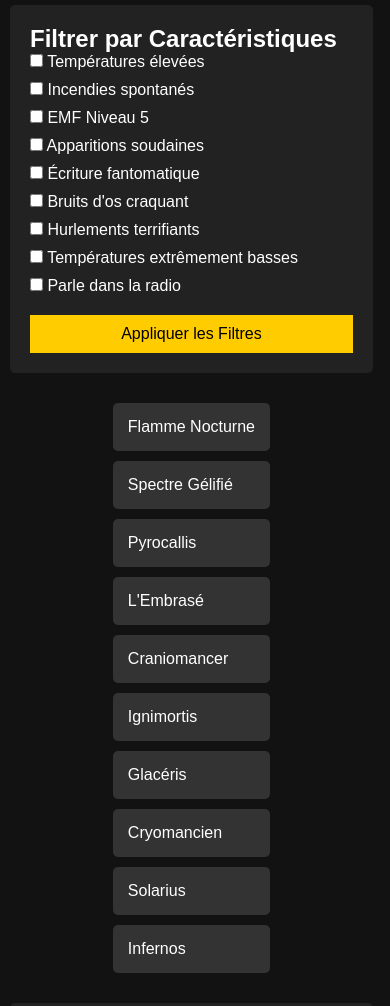
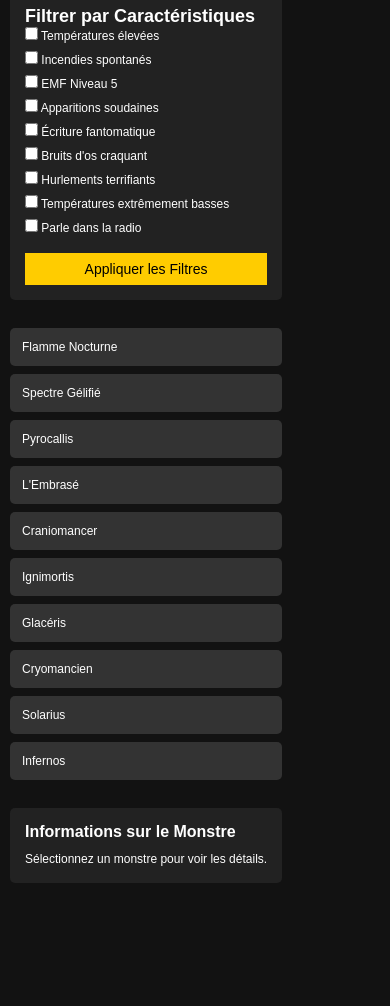
Before and after one commit to Scunl/site-event, a plain HTML site: page index.html in a window 390 px wide. Shown: the part 62-1068 px from the top of the page. After the commit the page ends 975 px from the top, so only its background shows below. Drawn offline with Linux system fonts and the light colour scheme.

Commit message:
Plus petit caractere

```diff
--- a/script.js
+++ b/script.js
@@ -47,7 +47,8 @@ const monstres = [
         caracteristiques: [
             "Bruits d'os craquant",
             "EMF Niveau 5",
-            "Apparitions soudaines"
+            "Apparitions soudaines",
+            "Parle dans la radio"
         ],
         faiblesse: "Pour calmer le monstre, il faut effectuer un rituel autour du pentacle rouge."
     },
@@ -57,7 +58,8 @@ const monstres = [
         caracteristiques: [
             "Températures élevées",
             "Incendies spontanés",
-            "Hurlements terrifiants"
+            "Hurlements terrifiants",
+            "Parle dans la radio"
         ],
         faiblesse: "Se calme avec des rituels de purification."
     },
@@ -135,7 +137,6 @@ function afficherDetails(index, monstresFiltrés) {
     detailsDiv.innerHTML = `
         <h2>${monstre.nom}</h2>
         <p><strong>Description :</strong> ${monstre.description}</p>
-        <p><strong>Lieu :</strong> ${monstre.lieu}</p>
         <p><strong>Caractéristiques :</strong></p>
         <ul>
             ${monstre.caracteristiques.map(carac => `<li>${carac}</li>`).join('')}
--- a/style.css
+++ b/style.css
@@ -10,10 +10,11 @@ body {
     color: #ffffff;
     display: flex;
     justify-content: center;
-    align-items: flex-start; /* aligner au début pour laisser place au défilement */
-    min-height: 100vh; /* s'assurer que la page utilise au moins la hauteur complète */
+    align-items: flex-start;
+    min-height: 100vh;
     flex-direction: column;
     padding: 10px;
+    font-size: 14px; /* Réduction de la taille de la police par défaut */
 }
 
 header {
@@ -23,11 +24,12 @@ header {
 
 h1 {
     color: #ffcc00;
+    font-size: 24px; /* Réduire légèrement le titre */
 }
 
 .filter-section {
     background-color: #222;
-    padding: 20px;
+    padding: 15px; /* Réduire légèrement le padding */
     border-radius: 5px;
     margin-bottom: 20px;
     width: 100%;
@@ -35,18 +37,19 @@ h1 {
     position: sticky;
     top: 0;
     z-index: 100;
-    overflow-y: auto; /* Si le contenu devient trop long, ajouter une barre de défilement */
-    max-height: 50vh; /* Limiter la hauteur pour ne pas cacher le reste de la page */
+    overflow-y: auto;
+    max-height: 50vh;
 }
 
 label {
     display: block;
-    margin-bottom: 10px;
+    margin-bottom: 8px; /* Espacement réduit */
+    font-size: 14px; /* Taille de police plus petite pour les labels */
 }
 
 button {
     margin-top: 10px;
-    padding: 10px 20px;
+    padding: 8px 16px; /* Réduction de la taille du bouton */
     background-color: #ffcc00;
     border: none;
     color: #000;
@@ -65,7 +68,7 @@ button:hover {
     justify-content: space-between;
     width: 100%;
     max-width: 600px;
-    margin-bottom: 20px; /* S'assurer qu'il y a de l'espace en bas pour le défilement */
+    margin-bottom: 20px;
 }
 
 ul {
@@ -75,8 +78,8 @@ ul {
 
 li {
     background-color: #333333;
-    padding: 15px;
-    margin: 10px 0;
+    padding: 12px; /* Réduction du padding */
+    margin: 8px 0; /* Réduction de l'espacement */
     border-radius: 5px;
     cursor: pointer;
     transition: background-color 0.3s ease;
@@ -90,37 +93,45 @@ li:hover {
 .details {
     width: 100%;
     background-color: #222;
-    padding: 20px;
+    padding: 15px; /* Réduire légèrement le padding */
     border-radius: 5px;
     margin-top: 20px;
 }
 
 .details h2 {
-    margin-bottom: 15px;
+    margin-bottom: 10px;
+    font-size: 18px; /* Réduire la taille du titre dans les détails */
 }
 
 .details p {
-    line-height: 1.5;
-    margin-bottom: 10px;
+    line-height: 1.4;
+    font-size: 14px; /* Réduire la taille du texte dans les détails */
 }
 
 /* Styles pour les petits écrans (ex : téléphones) */
 @media (max-width: 768px) {
     body {
-        padding: 10px;
+        font-size: 12px; /* Réduction de la taille de la police sur petits écrans */
     }
 
-    .catalogue {
-        flex-direction: column;
-        align-items: center;
+    h1 {
+        font-size: 20px; /* Réduire le titre principal sur téléphone */
     }
 
-    .details {
-        margin-top: 20px;
+    label {
+        font-size: 12px; /* Réduction de la taille des labels */
     }
 
     button {
-        font-size: 16px;
-        padding: 10px;
+        font-size: 14px; /* Réduction de la taille du texte des boutons */
+        padding: 8px;
+    }
+
+    .details h2 {
+        font-size: 16px; /* Réduction de la taille du titre dans les détails */
+    }
+
+    .details p {
+        font-size: 12px; /* Réduction de la taille du texte des détails */
     }
 }
```
